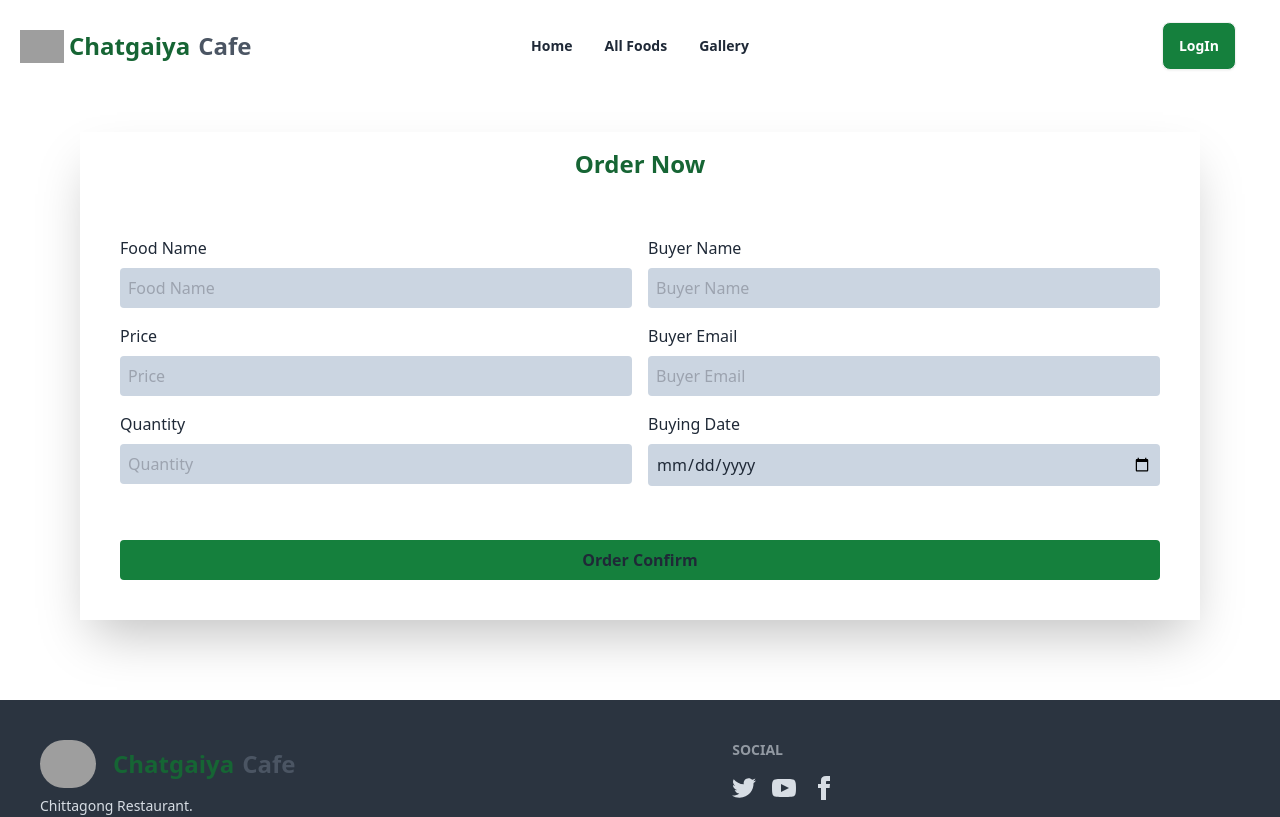
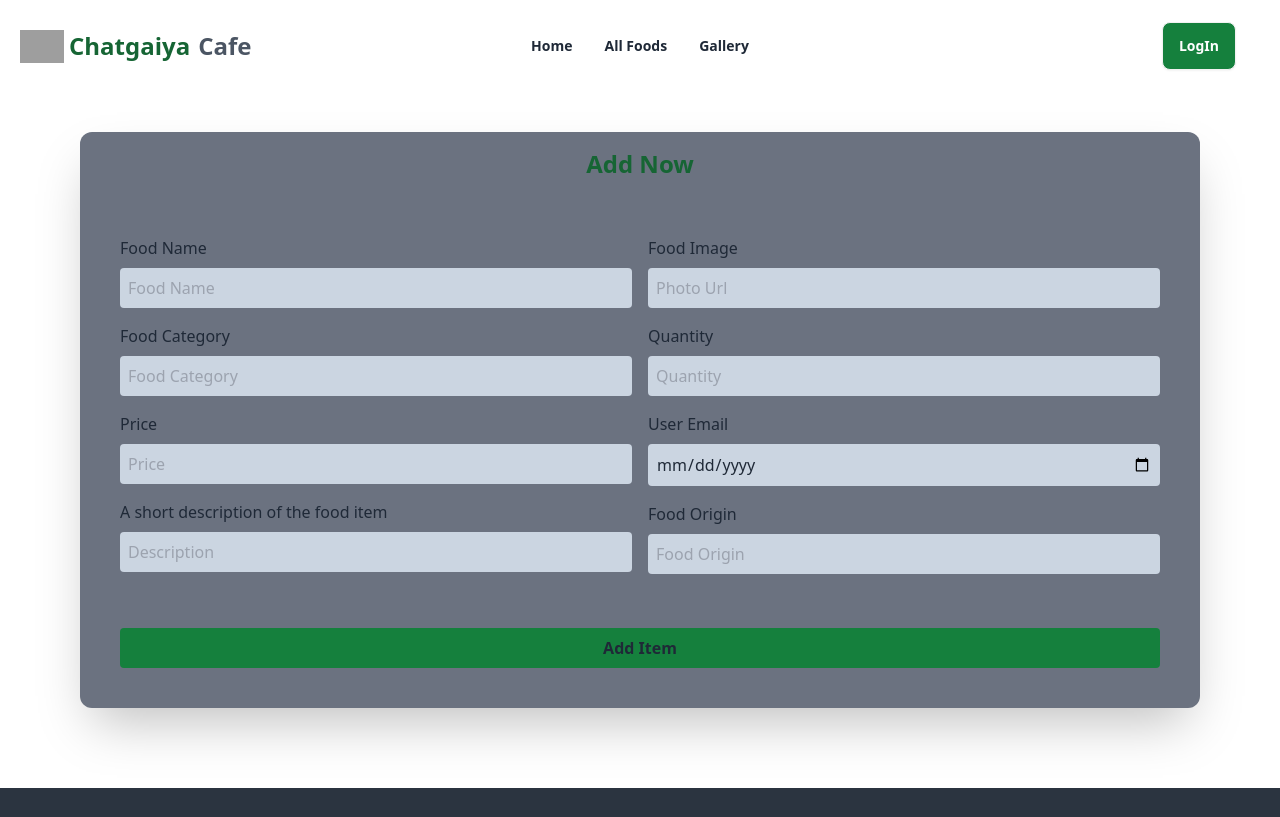
Before and after one commit to mdsaidul44/project-eleven-client, a React (Vite) app: page /addfood in a window 1280 px wide. Shown: the top 817 px of the page. Built offline with nearby package versions, Linux system fonts and the light colour scheme; no server answers; grey boxes are pictures that could not be loaded.

Commit message:
order added in mongodb database

```diff
--- a/package.json
+++ b/package.json
@@ -18,7 +18,8 @@
     "react-icons": "^5.2.1",
     "react-router-dom": "^6.23.1",
     "react-toastify": "^10.0.5",
-    "sort-by": "^1.2.0"
+    "sort-by": "^1.2.0",
+    "sweetalert2": "^11.11.0"
   },
   "devDependencies": {
     "@types/react": "^18.2.66",
--- /dev/null
+++ b/src/FoodItems/AddFoodItem/AddFoodItem.jsx
@@ -0,0 +1,55 @@
+
+const AddFoodItem = () => {
+    return (
+        <div className=" bg-gray-500 rounded-xl shadow-2xl" >
+            <div>
+                <h1 className="text-2xl text-green-800 font-bold text-center p-4">Add Now</h1>
+            </div>
+            <form className=" ">
+                <div className="flex p-10">
+                    <div className="w-1/2 mr-4">
+                        <div className="mb-4">
+                            <p className="mb-2">Food Name</p>
+                            <input className="w-full p-2 rounded bg-slate-300" placeholder="Food Name" type="text" name="foodName" id="" />
+                        </div>
+                        <div className="mb-4">
+                        <p className="mb-2">Food Category</p>
+                            <input className="w-full p-2 rounded bg-slate-300" placeholder="Food Category" type="text" name="foodcategory" id="" />
+                        </div>
+                        <div className="mb-4">
+                        <p className="mb-2">Price</p>
+                            <input className="w-full p-2 rounded bg-slate-300" placeholder="Price" type="text" name="price" id="" />
+                        </div>
+                        <div className="mb-4">
+                        <p className="mb-2">A short description of the food item</p>
+                            <input className="w-full p-2 rounded bg-slate-300" placeholder="Description" type="text" name="description" id="" />
+                        </div>
+                    </div>
+                    <div className="w-1/2">
+                        <div className="mb-4">
+                        <p className="mb-2">Food Image</p>
+                            <input className="w-full p-2 rounded bg-slate-300" placeholder="Photo Url" type="text" name="photo" id="" />
+                        </div>
+                        <div className="mb-4">
+                        <p className="mb-2">Quantity</p>
+                            <input className="w-full p-2 rounded bg-slate-300" placeholder="Quantity" type="email" name="quantity" id="" />
+                        </div>
+                        <div className="mb-4" >
+                        <p className="mb-2">User Email</p>
+                            <input className="w-full p-2  rounded bg-slate-300" placeholder="User Email" type="date" name="date" id="" />
+                        </div>
+                        <div >
+                        <p className="mb-2">Food Origin</p>
+                            <input className="w-full p-2  rounded bg-slate-300" placeholder="Food Origin" type="origin" name="date" id="" />
+                        </div>
+                    </div>
+                </div>
+                <div className="px-10 pb-10">
+                    <input className="w-full font-bold p-2 rounded bg-green-700"  type="submit" value="Add Item" />
+                </div>
+            </form>
+        </div>
+    );
+};
+
+export default AddFoodItem;
--- /dev/null
+++ b/src/FoodItems/OrderFood/OrderFoodItems.jsx
@@ -0,0 +1,10 @@
+
+const OrderFoodItems = () => {
+    return (
+        <div>
+            order food items
+        </div>
+    );
+};
+
+export default OrderFoodItems;
--- a/src/Purchase/Purchase.jsx
+++ b/src/Purchase/Purchase.jsx
@@ -1,21 +1,64 @@
+import { useContext } from "react";
+import { useLoaderData } from "react-router-dom";
+import { AuthContext } from "../AuthProvider/AuthProvider";
+import Swal from "sweetalert2";
 
 
 const Purchase = () => {
+    const food = useLoaderData()
+    const {food_name,price,food_img} = food;
+    const {user} = useContext(AuthContext)
+    console.log(user)
+
+
+    const handleOrder = event =>{
+        event.preventDefault()
+        const form = event.target;
+        const quantity = form.quantity.value;
+        const buyerName =form.buyerName.value;
+        const email = user?.email;
+
+
+        const order = {foodName:food_name,img:food_img,price:price,email,quantity,buyerName}
+        console.log(order)
+
+        fetch('http://localhost:5000/order',{
+            method: 'POST',
+            headers: {
+                'content-type' :'application/json'
+            },
+            body: JSON.stringify(order)
+        })
+        .then(res=> res.json())
+        .then(data => {
+            console.log(data)
+            if(data.insertedId){
+                Swal.fire({
+                    title: 'Success!',
+                    text: 'Coffee added successfully',
+                    icon: 'success',
+                    confirmButtonText: 'Ok'
+                  })
+            }
+        })
+    }
+
+
     return (
         <div className="  shadow-2xl bg-base-100">
             <div>
                 <h1 className="text-2xl text-green-800 font-bold text-center p-4">Order Now</h1>
             </div>
-            <form className=" ">
+            <form onSubmit={handleOrder} className=" ">
                 <div className="lg:flex p-10">
                     <div className="lg:w-1/2 lg:mr-4">
                         <div className="mb-4">
                             <p className="mb-2">Food Name</p>
-                            <input className="w-full p-2 rounded bg-slate-300" placeholder="Food Name" type="text" name="foodName" id="" />
+                            <input className="w-full p-2 rounded bg-slate-300" placeholder="Food Name" defaultValue={food?.food_name} type="text" name="foodName" id="" />
                         </div>
                         <div className="mb-4">
                         <p className="mb-2">Price</p>
-                            <input className="w-full p-2 rounded bg-slate-300" placeholder="Price" type="text" name="price" id="" />
+                            <input className="w-full p-2 rounded bg-slate-300" placeholder="Price" type="text" defaultValue={"$"+ food?.price} name="price" id="" />
                         </div>
                         <div className="mb-4">
                         <p className="mb-2">Quantity</p>
@@ -29,7 +72,7 @@ const Purchase = () => {
                         </div>
                         <div className="mb-4">
                         <p className="mb-2">Buyer Email</p>
-                            <input className="w-full p-2 rounded bg-slate-300" placeholder="Buyer Email" type="email" name="buyerEmail" id="" />
+                            <input className="w-full p-2 rounded bg-slate-300" placeholder="Buyer Email" defaultValue={user?.email} type="email" name="buyerEmail" id="" />
                         </div>
                         <div >
                         <p className="mb-2">Buying Date</p>
--- a/src/Router/Router.jsx
+++ b/src/Router/Router.jsx
@@ -9,7 +9,8 @@ import Register from "../page/Register/Register";
 import AllFood from "../page/AllFood/AllFood";
 import SinglePage from "../page/DetailsPage/SinglePage";
 import Purchase from "../Purchase/Purchase";
-import AddFoodItem from "../page/AddFoodItem/AddFoodItem";
+import AddFoodItem from "../FoodItems/AddFoodItem/AddFoodItem";
+import OrderFoodItems from "../FoodItems/OrderFood/OrderFoodItems";
 
 
   const router = createBrowserRouter([
@@ -38,15 +39,20 @@ import AddFoodItem from "../page/AddFoodItem/AddFoodItem";
         {
           path:'/single/:id',
           element: <SinglePage/>,
-          loader: () =>fetch('http://localhost:5000/food')
+          loader: ({params}) =>fetch(`http://localhost:5000/food/${params.id}`)
         },
         {
-          path: '/purchase',
-          element: <Purchase/>
+          path: '/purchase/:id',
+          element: <Purchase/>,
+          loader: ({params}) =>fetch(`http://localhost:5000/food/${params.id}`)
         },
         {
           path: '/addfood',
           element: <AddFoodItem/>
+        },
+        {
+          path: '/orderfood',
+          element: <OrderFoodItems/>
         }
       ]
     },
--- a/src/components/navbar/Navbar.jsx
+++ b/src/components/navbar/Navbar.jsx
@@ -52,7 +52,7 @@ const Navbar = () => {
                                 <ul tabIndex={0} className="mt-3 z-[1] p-2 shadow menu menu-sm dropdown-content bg-base-100 rounded-box font-bold w-52">
                                     <Link to='/addedfood'><li> <a className="justify-between"> My added food items</a></li></Link>
                                     <Link to='/addfood'><li><a>Add a food item</a></li></Link>
-                                    <Link to='/orderfood'></Link>
+                                    <Link to='/orderfood'><li> <a>My ordered food items</a></li></Link>
                                     <li><Link onClick={handleLogout}>LogOut</Link></li>
                                 </ul>
                             </div>
--- a/src/page/AddFoodItem/AddFoodItem.jsx
+++ /dev/null
@@ -1,47 +0,0 @@
-
-const AddFoodItem = () => {
-    return (
-        <div className="  shadow-2xl bg-base-100">
-            <div>
-                <h1 className="text-2xl text-green-800 font-bold text-center p-4">Order Now</h1>
-            </div>
-            <form className=" ">
-                <div className="flex p-10">
-                    <div className="w-1/2 mr-4">
-                        <div className="mb-4">
-                            <p className="mb-2">Food Name</p>
-                            <input className="w-full p-2 rounded bg-slate-300" placeholder="Food Name" type="text" name="foodName" id="" />
-                        </div>
-                        <div className="mb-4">
-                        <p className="mb-2">Price</p>
-                            <input className="w-full p-2 rounded bg-slate-300" placeholder="Price" type="text" name="price" id="" />
-                        </div>
-                        <div className="mb-4">
-                        <p className="mb-2">Quantity</p>
-                            <input className="w-full p-2 rounded bg-slate-300" placeholder="Quantity" type="text" name="quantity" id="" />
-                        </div>
-                    </div>
-                    <div className="w-1/2">
-                        <div className="mb-4">
-                        <p className="mb-2">Buyer Name</p>
-                            <input className="w-full p-2 rounded bg-slate-300" placeholder="Buyer Name" type="text" name="buyerName" id="" />
-                        </div>
-                        <div className="mb-4">
-                        <p className="mb-2">Buyer Email</p>
-                            <input className="w-full p-2 rounded bg-slate-300" placeholder="Buyer Email" type="email" name="buyerEmail" id="" />
-                        </div>
-                        <div >
-                        <p className="mb-2">Buying Date</p>
-                            <input className="w-full p-2 rounded bg-slate-300" type="date" name="date" id="" />
-                        </div>
-                    </div>
-                </div>
-                <div className="px-10 pb-10">
-                    <input className="w-full font-bold p-2 rounded bg-green-700"  type="submit" value="Order Confirm" />
-                </div>
-            </form>
-        </div>
-    );
-};
-
-export default AddFoodItem;
```
Also changed, not shown: src/page/DetailsPage/SinglePage.jsx (+4 -7 lines), 1 other file (tests, documents, lock files or other folders).
